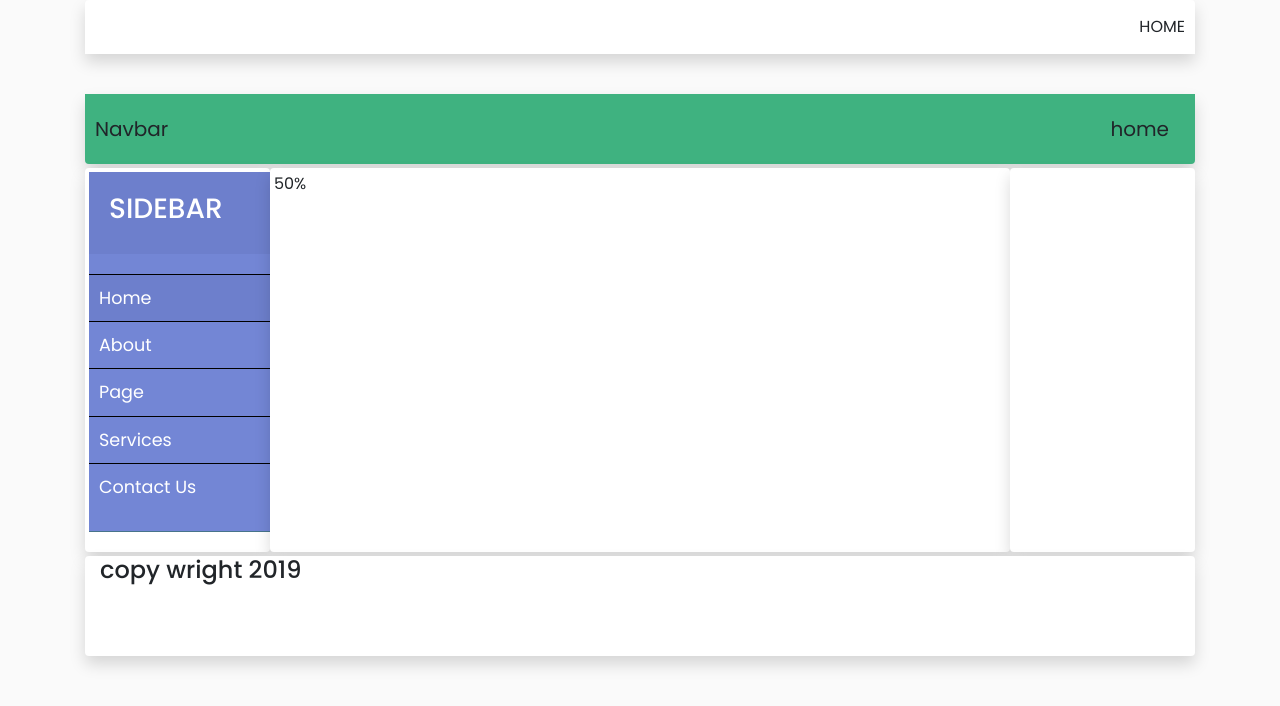
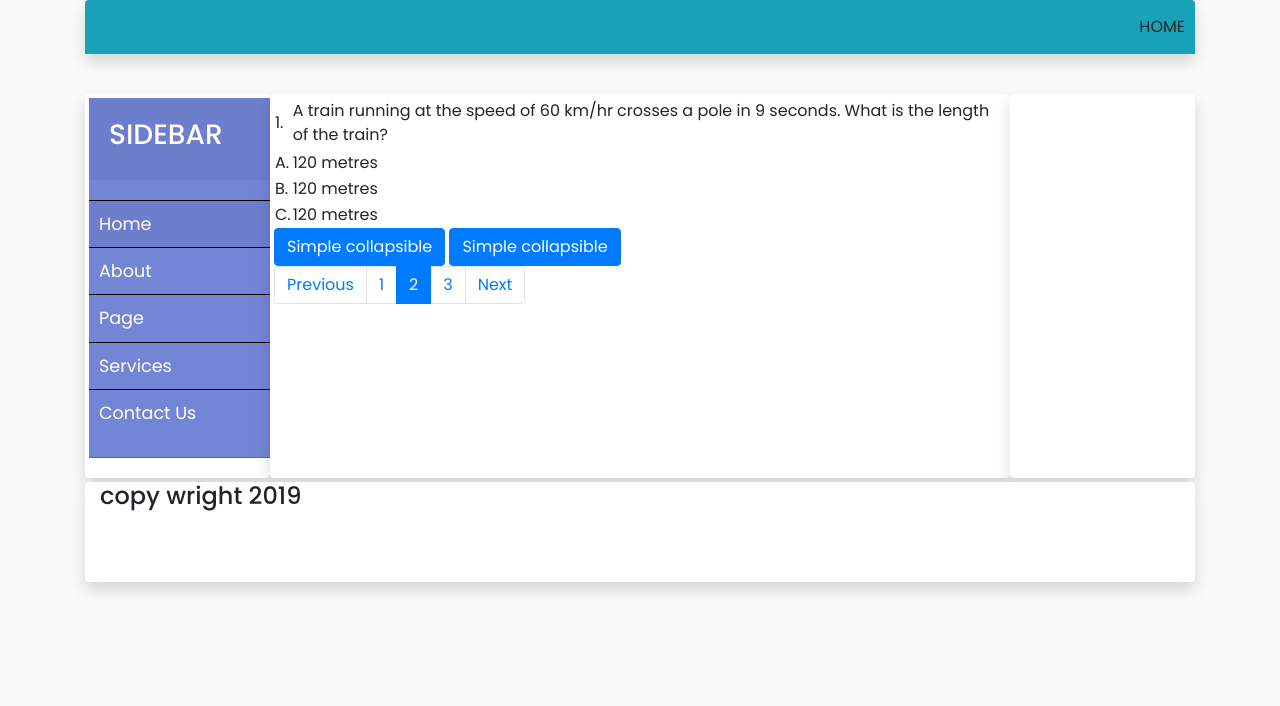
Before and after one commit to mamuncse41/my_project, a plain HTML site: page index.html in a window 1280 px wide. Drawn offline with nearby package versions, Linux system fonts and the light colour scheme; files that its build step writes are made by us from their sources.

Commit message:
Add body

```diff
--- a/asset/nevbar.css
+++ b/asset/nevbar.css
@@ -2,8 +2,7 @@
 
 
 
-/*side bar */
-
+/*
 @import "https://fonts.googleapis.com/css?family=Poppins:300,400,500,600,700";
 body{font-family: 'Poppins', sans-serif;
      background: #fafafa}
@@ -20,7 +19,7 @@ a:focus{
 	text-decoration: none;
 	transition: all 0.4s;
 }
-/*
+
 .navbar{
 	padding: 15px 10px;
 	background: #3FB280;
--- a/index.html
+++ b/index.html
@@ -10,7 +10,7 @@
   <script src="https://ajax.googleapis.com/ajax/libs/jquery/3.3.1/jquery.min.js"></script>
   <script src="https://cdnjs.cloudflare.com/ajax/libs/popper.js/1.14.3/umd/popper.min.js"></script>
   <script src="https://maxcdn.bootstrapcdn.com/bootstrap/4.1.3/js/bootstrap.min.js"></script>
-
+<a href="https://stackpath.bootstrapcdn.com/font-awesome/4.7.0/css/font-awesome.min.css">
 	<link rel="stylesheet" href="https://maxcdn.bootstrapcdn.com/bootstrap/4.1.3/css/bootstrap.min.css">
 
 	<link rel="stylesheet" href="asset/nevbar.css">
@@ -23,7 +23,7 @@
 <div class="container">
 
 
-<nav class="navbar rounded-top shadow bg-white ">
+<nav class="navbar rounded-top  shadow bg-info ">
 	<a class="navbar-bran" href="index.html"></a>
   <ul class="nav">
   <li class="nav-item active">
@@ -32,11 +32,7 @@
 </ul>
 </nav>
 
-<nav class="navbar rounded-bottom shadow mb-1 " style="background: #3FB280">
 
-  <a class="navbar-brand active" href="#!">Navbar</a>
-    <a class="navbar-brand" style="" href="#!">home</a>
-</nav>
 
 
 
@@ -98,7 +94,76 @@
       </div>
 
 
-      <div class="col-sm-8 rounded shadow  p-1 mb-1 bg-white">50%</div>
+<div class="col-sm-8 rounded shadow  p-1 mb-1 bg-white">
+ <div>
+
+ <table>
+    <tbody>
+       <tr>
+        <td>1.</td>
+        <td>
+A train running at the speed of 60 km/hr crosses a pole in 9 seconds. What is the length of the train? </td>
+      </tr>
+
+      <tr>
+        <td>
+       		<tr>
+        		<td>
+        			A.
+        				</td>
+        				<td>120 metres</td>
+        			</tr>
+        			<tr>
+        				<td>
+        					B.
+        				</td>
+        				<td>120 metres</td>
+        			</tr>
+        			 <tr>
+        				<td>
+        					C.
+        				</td>
+        				<td>120 metres</td>
+        			</tr>
+
+        </td>
+      </tr>
+
+
+    </tbody>
+  </table>
+  <button type="button" class="btn btn-primary" data-toggle="collapse" data-target="#demo">Simple collapsible</button>
+<div id="demo" class="collapse">
+    Lorem ipsum dolor sit amet, consectetur adipisicing elit,
+  </div>
+<button type="button" class="btn btn-primary" data-toggle="collapse" data-target="#demo1">Simple collapsible</button>
+<div id="demo1" class="collapse">
+   <form>
+   	<table>
+   		<tr>
+   			<td>
+   				<textarea>hello</textarea>
+   			</td>
+   		</tr>
+   	</table>
+   </form>
+  </div>
+
+</div>
+
+
+<ul class="pagination">
+    <li class="page-item"><a class="page-link" href="#">Previous</a></li>
+    <li class="page-item"><a class="page-link" href="#">1</a></li>
+    <li class="page-item active"><a class="page-link" href="#">2</a></li>
+    <li class="page-item"><a class="page-link" href="#">3</a></li>
+    <li class="page-item"><a class="page-link" href="#">Next</a></li>
+  </ul>
+
+
+      </div>
+
+
       <div class="col-sm-2 rounded shadow p-1 mb-1 bg-white">  </div>
     </div>
     <div class="row " style="height: 100px;">
```
Also changed, not shown: table.html (added, +38 -0 lines), link.txt.
